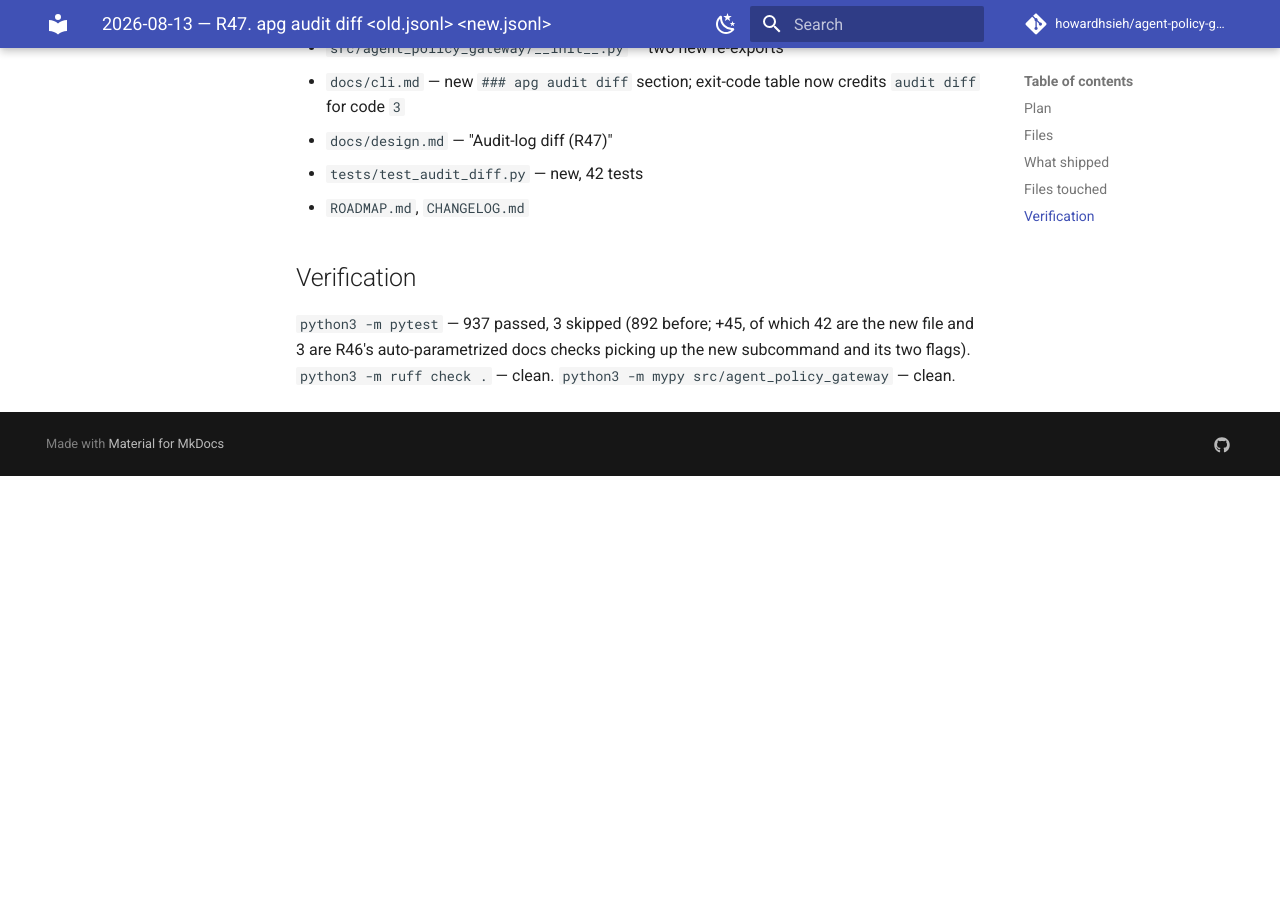
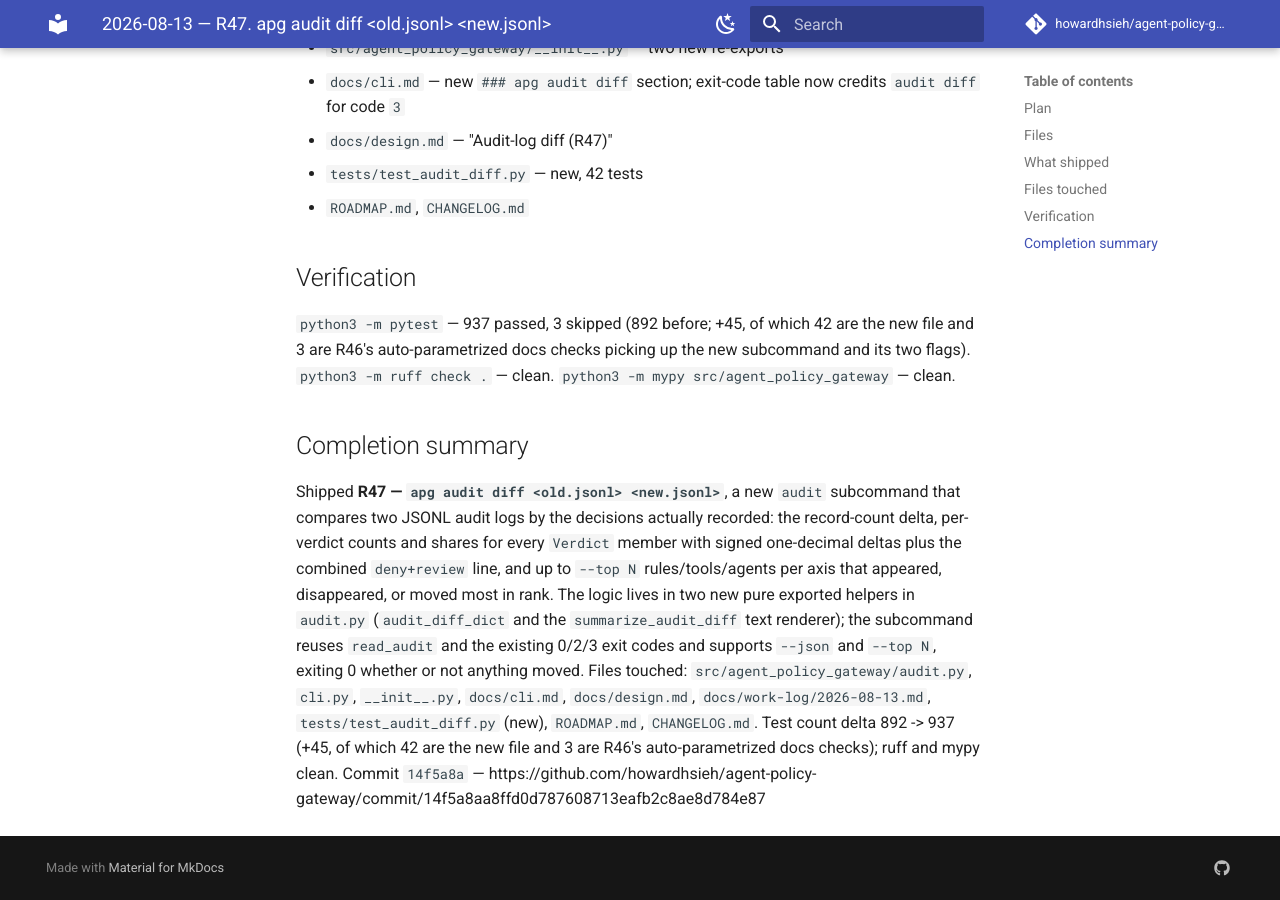
Before and after one commit to howardhsieh/agent-policy-gateway, an MkDocs documentation site: the page built from docs/work-log/2026-08-13.md, in a window 1280 px wide and 900 px high, scrolled down 1902 px. Built offline with MkDocs 1.6.1 and Material for MkDocs 9.7.7, drawn with Linux system fonts in a browser that asks for light colours; comment, search, counter and statistics services are not loaded; before the commit the page ends 2378 px from its top, so only the background shows below that.

Commit message:
docs: record R47 commit hash and finalize 2026-08-13 work-log

```diff
--- a/docs/work-log/2026-08-13.md
+++ b/docs/work-log/2026-08-13.md
@@ -84,3 +84,7 @@ CLI path, so the code itself stayed at ~375 lines across three files.
 the new file and 3 are R46's auto-parametrized docs checks picking up the new
 subcommand and its two flags). `python3 -m ruff check .` — clean.
 `python3 -m mypy src/agent_policy_gateway` — clean.
+
+## Completion summary
+
+Shipped **R47 — `apg audit diff <old.jsonl> <new.jsonl>`**, a new `audit` subcommand that compares two JSONL audit logs by the decisions actually recorded: the record-count delta, per-verdict counts and shares for every `Verdict` member with signed one-decimal deltas plus the combined `deny+review` line, and up to `--top N` rules/tools/agents per axis that appeared, disappeared, or moved most in rank. The logic lives in two new pure exported helpers in `audit.py` (`audit_diff_dict` and the `summarize_audit_diff` text renderer); the subcommand reuses `read_audit` and the existing 0/2/3 exit codes and supports `--json` and `--top N`, exiting 0 whether or not anything moved. Files touched: `src/agent_policy_gateway/audit.py`, `cli.py`, `__init__.py`, `docs/cli.md`, `docs/design.md`, `docs/work-log/2026-08-13.md`, `tests/test_audit_diff.py` (new), `ROADMAP.md`, `CHANGELOG.md`. Test count delta 892 -> 937 (+45, of which 42 are the new file and 3 are R46's auto-parametrized docs checks); ruff and mypy clean. Commit `14f5a8a` — https://github.com/howardhsieh/agent-policy-gateway/commit/14f5a8aa8ffd0d787608713eafb2c8ae8d784e87
```
Also changed, not shown: ROADMAP.md (+1 -1 lines).
